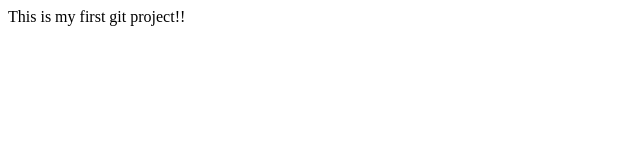
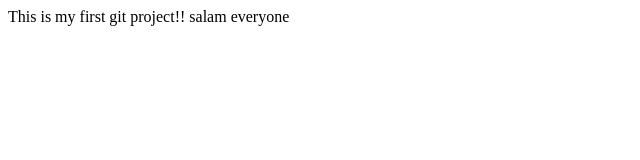
Before and after one commit to raasikkk/first-git, a plain HTML site: page index.html in a window 1280 px wide. Shown: the whole page, without its empty margins (0-640 px from the left). Drawn offline with Linux system fonts and the light colour scheme.

Commit message:
this is salam everyone addition

```diff
--- a/index.html
+++ b/index.html
@@ -7,5 +7,6 @@
 </head>
 <body>
     This is my first git project!!
+    salam everyone
 </body>
 </html>
```
